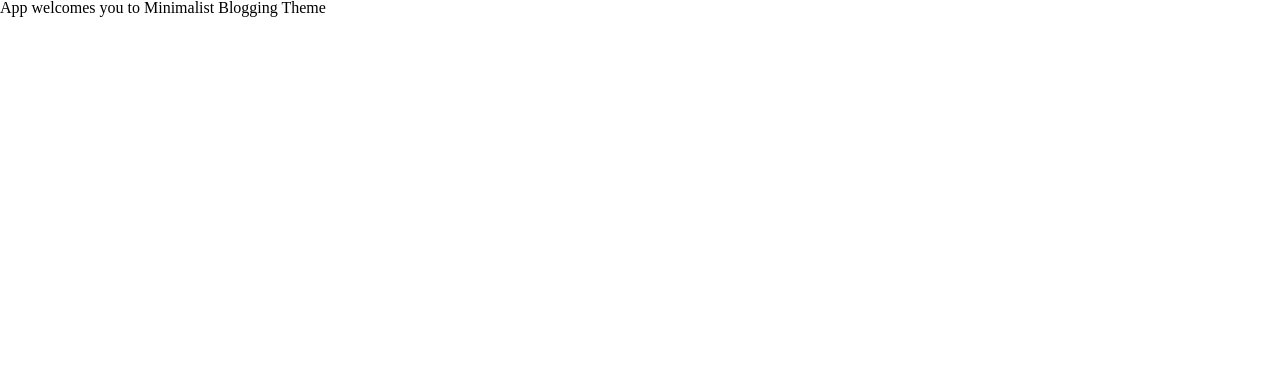
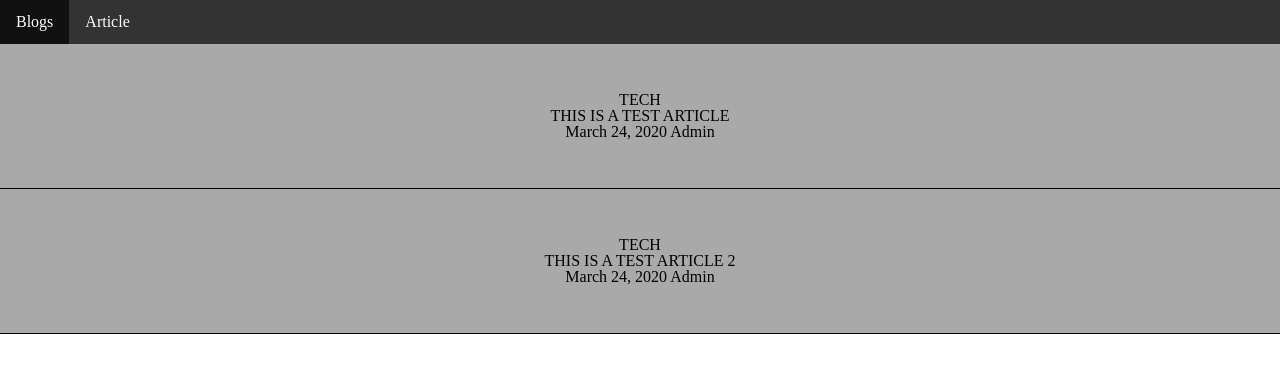
Before and after one commit to scriptjumper/WeFuse-assessment-minimalist-blogging-theme, a React (Create React App) app: page / in a window 1280 px wide. Shown: the top 372 px of the page. Built offline with nearby package versions, Linux system fonts and the light colour scheme.

Commit message:
uUing react router to load different components

```diff
--- a/src/components/App.js
+++ b/src/components/App.js
@@ -1,11 +1,19 @@
 import React from 'react'
+import { BrowserRouter as Router, Route, Switch } from 'react-router-dom'
 import './App.css'
+
+import Header from './Header/Header'
+import ArticleDetails from './ArticleDetails/ArticleDetails'
+import ArticleList from './ArticleList/ArticleList'
 
 function App() {
   return (
-    <div className="App">
-      <h1>App welcomes you to Minimalist Blogging Theme</h1>
-    </div>
+    <Router>
+      <Header></Header>
+
+      <Route exact path="/" component={ArticleList}></Route>
+      <Route exact path="/article" component={ArticleDetails}></Route>
+    </Router>
   )
 }
 
```
